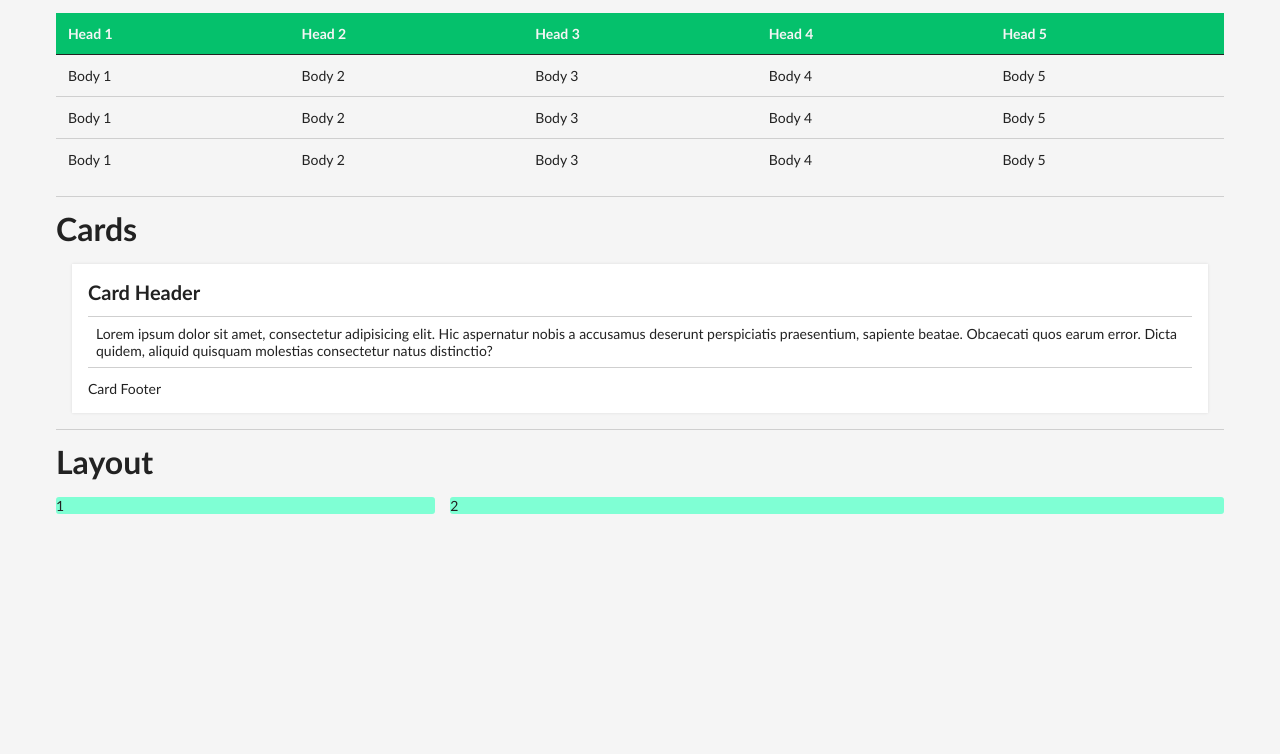
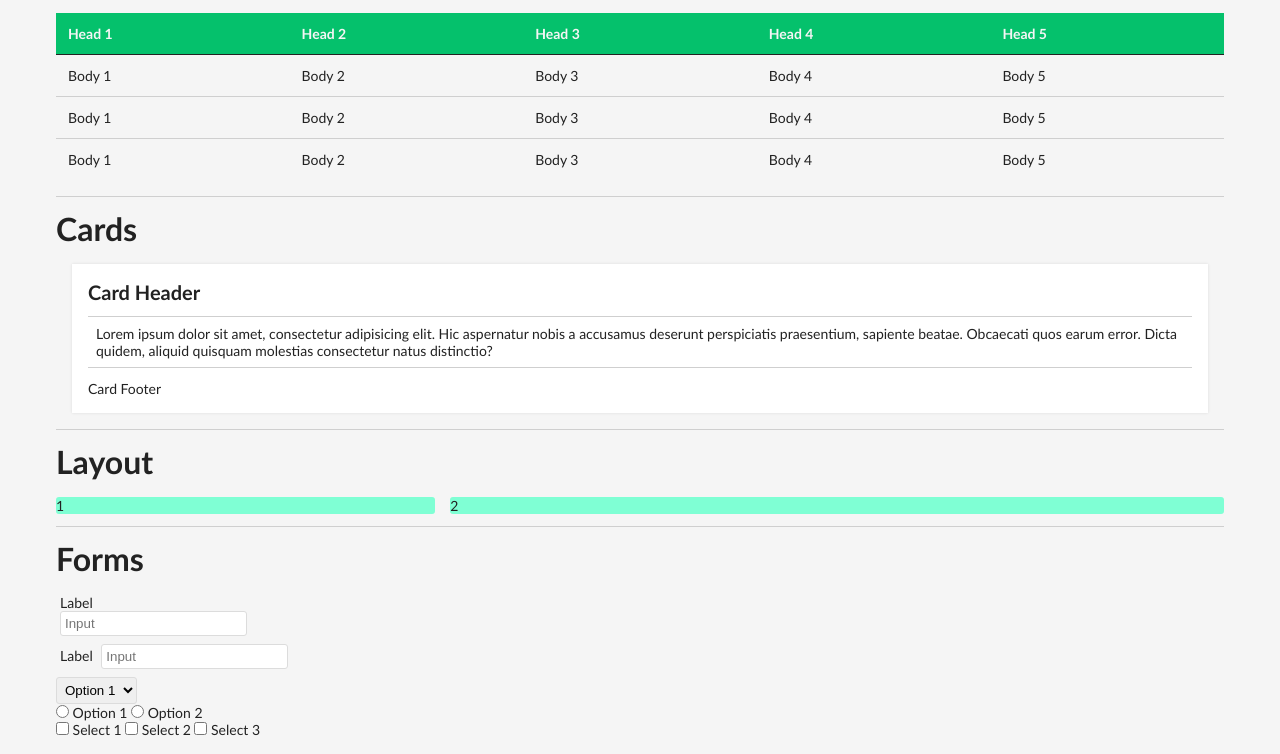
Before and after one commit to OsirisX3R0/scarab-ui, a plain HTML site: page index.html in a window 1280 px wide. Shown: the part 1700-2454 px from the top of the page. Before the commit the page ends 2230 px from the top, so only its background shows below. Drawn offline with Linux system fonts and the light colour scheme.

Commit message:
Added some form styles

```diff
--- a/index.html
+++ b/index.html
@@ -295,5 +295,38 @@
             <div class="item span-2">2</div>
             <!-- <div class="item">3</div> -->
         </div>
+
+        <hr />
+
+        <h2>Forms</h2>
+
+        <div class="form-group">
+            <label>Label</label>
+            <input type="text" placeholder="Input" />
+        </div>
+
+        <div class="form-group-col">
+            <label>Label</label>
+            <input type="text" placeholder="Input" />
+        </div>
+
+        <select>
+            <option value="">Option 1</option>
+            <option value="">Option 2</option>
+            <option value="">Option 3</option>
+            <option value="">Option 4</option>
+        </select>
+
+        <div class="form-group-radio">
+            <input type="radio"> Option 1
+            <input type="radio"> Option 2
+        </div>
+
+        <div class="form-group-check">
+            <input type="checkbox"> Select 1
+            <input type="checkbox"> Select 2
+            <input type="checkbox"> Select 3
+        </div>
+
 </body>
 </html>
--- /dev/null
+++ b/sass/forms.sass
@@ -0,0 +1,36 @@
+@import variables
+@import mixins
+
+input
+    &[type=text]
+        border: 1px solid lighten($table-border,  5%)
+        border-radius: 3px
+        padding: 0.25rem
+
+    &[type=number]
+        @extend [type=text]
+    &[type=date]
+        @extend [type=text]
+    &[type=datetime]
+        @extend [type=text]
+    &[type=color]
+        @extend [type=text]
+    &[type=radio]
+        @extend [type=text]
+    &[type=checkbox]
+        @extend [type=text]
+
+
+select
+    @extend input[type=text]
+
+.form-group
+    margin: 0 0.25rem 0.5rem 0.25rem
+    label
+        display: block
+
+.form-group-col
+    margin: 0 0.25rem 0.5rem 0.25rem
+    label
+        display: inline
+        margin-right: 5px
--- a/sass/layout.sass
+++ b/sass/layout.sass
@@ -5,7 +5,7 @@
 
 .grid
     display: grid
-    grid-template-columns: repeat(auto-fit, minmax((1% / 12), 1fr))
+    grid-template-columns: repeat(auto-fit, minmax(375px, 1fr))
 
 @for $i from 1 through 10
     .gap-#{$i * 5}
--- a/sass/scarab.sass
+++ b/sass/scarab.sass
@@ -8,4 +8,5 @@
 @import tables
 @import cards
 @import badges
+@import forms
 @import layout
```
Also changed, not shown: css/scarab.css.
